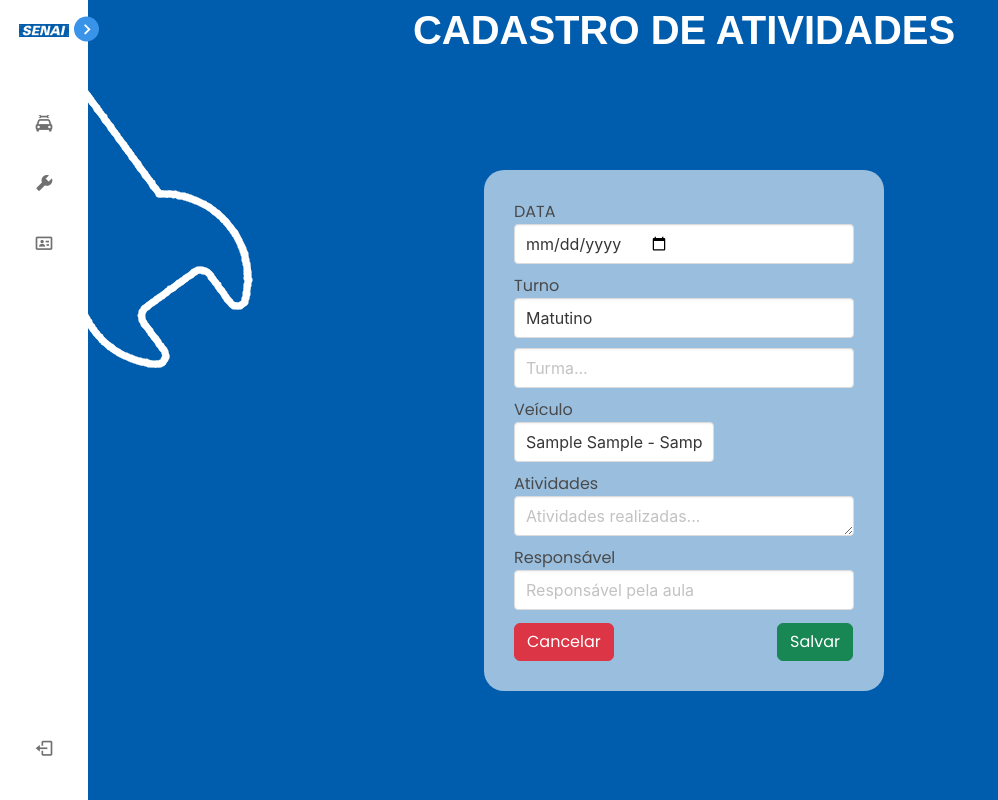
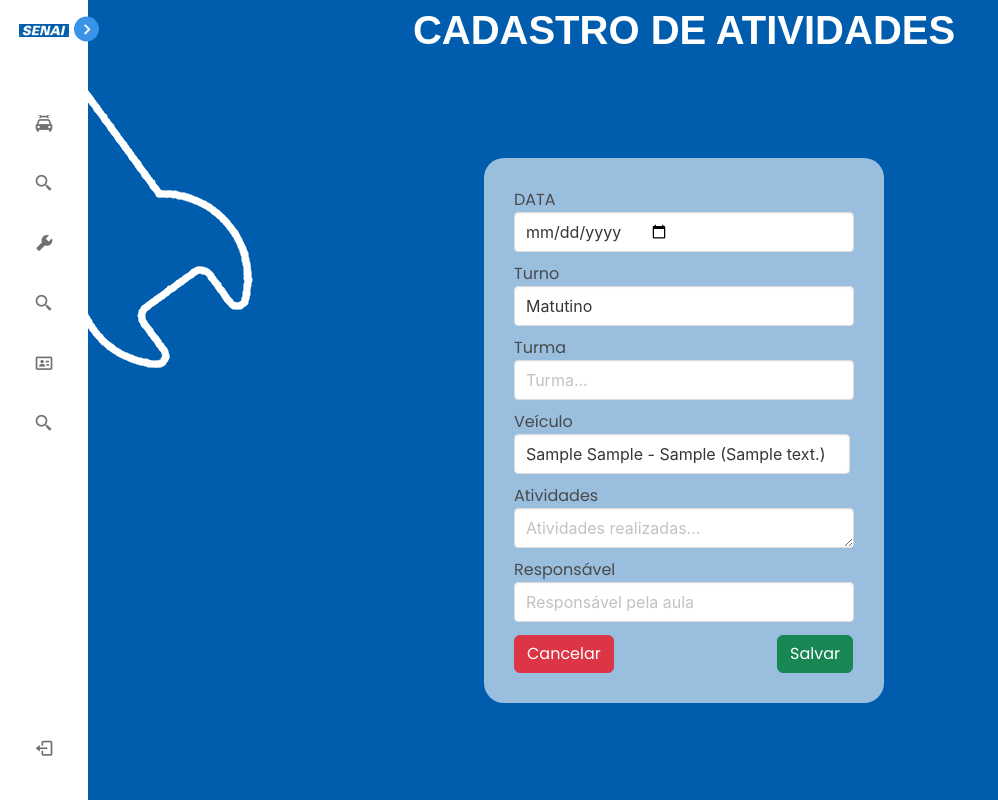
Before and after one commit to Jota011/Mecanica, a PHP site: page /View/cadServicoView.php in a window 1280 px wide. Shown: the whole page, without its empty margins (0-998 px from the left). Run offline with PHP 8.4, Linux system fonts and the light colour scheme; tables that the repository leaves empty hold one stand-in row (values such as "Sample post"); some libraries are stand-ins or nearby versions.

Commit message:
feitos ajuste no layout

```diff
--- a/Public/CSS/estiloHome.css
+++ b/Public/CSS/estiloHome.css
@@ -410,3 +410,8 @@
 .sidebar:not(.close) ~ .container-page{
     padding-left: 300px;
 }
+.container{
+    margin-top:160px;
+    margin-left:299px;
+    padding:50px;
+}
--- a/View/cadServicoView.php
+++ b/View/cadServicoView.php
@@ -35,28 +35,56 @@
             <i class='bx bx-chevron-right toggle'></i>
         </header>
         <div class="menu-bar">
-            <div class="menu">
+        <div class="menu">
                 <ul class="menu-links">
                     <li class="nav-link">
-                    <i class='bx bxs-car-mechanic icon'></i>
-                        <select  style="border: none;" class='text nav-text'  href="cselectdCarroView.php">
-                            <a>
-                            <option class="text nav-text input">Cadastro de Carro</option>
+                        <a href="cadCarroView.php">
+
+							<i class='bx bxs-car-mechanic icon'></i>
                             <span class="text nav-text ">Cadastro de Carro</span>
-                        </select>
+                        </a>
                     </li>
+
+                   <li class="nav-link">
+                        <a href="consCarroView.php">
+
+							<i class='bx bx-search-alt-2 icon'></i>
+
+                            <span class="text nav-text ">Consulta de Carro</span>
+                        </a>
+                    </li>
+
                     <li class="nav-link">
-                        <a href="cadMotorView.php">
+                        <a href="?page=cadastro_cliente">
 
                             <i class='bx bxs-wrench icon'></i>
                             <span class="text nav-text ">Cadastro de Motor</span>
                         </a>
                     </li>
                     <li class="nav-link">
-                        <a href="cadServicoView.php ">
+                        <a href="consMotorView.php">
 
-                            <i class='bx bx-id-card icon '></i>
+							<i class='bx bx-search-alt-2 icon'></i>
+
+                            <span class="text nav-text ">Consulta de Motor</span>
+                        </a>
+                    </li>
+
+
+                    <li class="nav-link">
+                        <a href="cadServicoView.php">
+
+                        <i class='bx bx-id-card icon '></i>
                             <span class="text nav-text ">Cadastro de Serviço</span>
+
+                        </a>
+                    </li>
+                    <li class="nav-link">
+                        <a href="consServicoView.php">
+
+							<i class='bx bx-search-alt-2 icon'></i>
+
+                            <span class="text nav-text ">Consulta de Servico</span>
                         </a>
                     </li>
 
@@ -121,13 +149,14 @@
                             </select>
                         </div>
                         <div class='campo'>
+                        <label type='text' for="veiculo">Turma</label>
                             <input type="text" name="turma" class='input' placeholder="Turma...">
                         </div>
                         <div class="campo">
 
                             <label type='text' for="veiculo">Veículo </label>
                             <br>
-                            <select class="input "  name="veiculo" id="veiculo" style="max-width:200px;">
+                            <select class="input "  name="veiculo" id="veiculo" style="max-width:336px;">
                                 <?php
                                 $sql = "SELECT * FROM veiculos";
                                 $query = $mysqli->query($sql);
--- a/View/homeView.php
+++ b/View/homeView.php
@@ -130,7 +130,7 @@
     </script>
 
     <body>
-        <div class="container">
+        <div class="container" style="margin-top:160px;margin-left:299px;padding:50px;">
             <table class="table">
                 <tr>
                     <th scope="col">#</th>
```
Also changed, not shown: View/cadmotorView.php (+34 -4 lines), View/consVeiculoView.php (+26 -11 lines).
